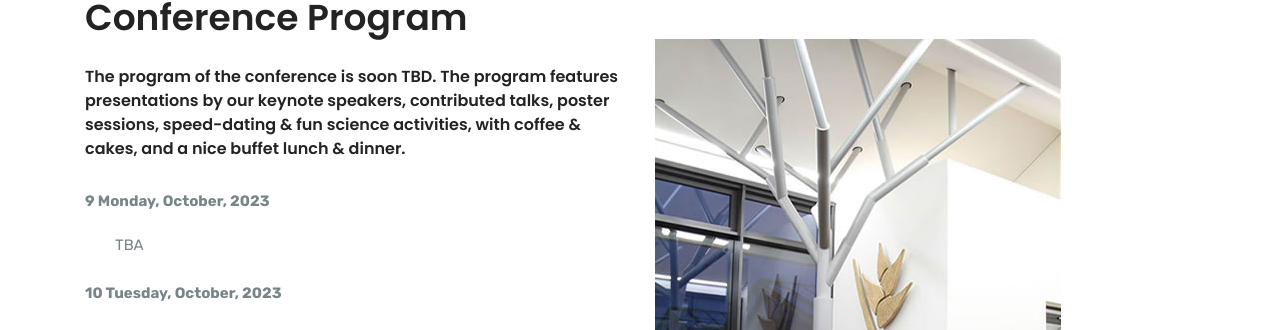
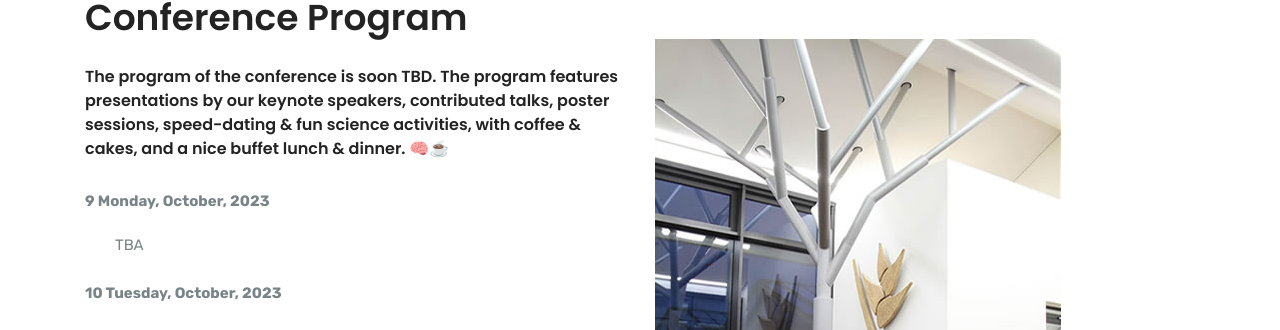
Before and after one commit to comco23/comco23.github.io, a Jekyll site: the page built from program.html, in a window 1280 px wide and 900 px high, scrolled down 465 px. Shown: the part 195-525 px from the top of the window. Built offline with Jekyll 4.4.1, drawn with Linux system fonts in a browser that asks for light colours.

Commit message:
made changes

```diff
--- a/program.html
+++ b/program.html
@@ -43,7 +43,7 @@ permalink: /program
                               <div class="col-lg-6 col-md-6 col-sm-12">
                                         <div class="program-item">
                                                   </br><h5>The program of the conference is soon TBD. The program features presentations by our keynote speakers, contributed talks,
-						poster sessions, speed-dating & fun science activities, with coffee & cakes, and a nice buffet lunch & dinner.</h5></br>
+						poster sessions, speed-dating & fun science activities, with coffee & cakes, and a nice buffet lunch & dinner. 🧠☕️</h5></br>
 					<p class="program-time">9 Monday, October, 2023</p>
                                                   <p class="program-event">TBA</p>
                                         </div>
```
